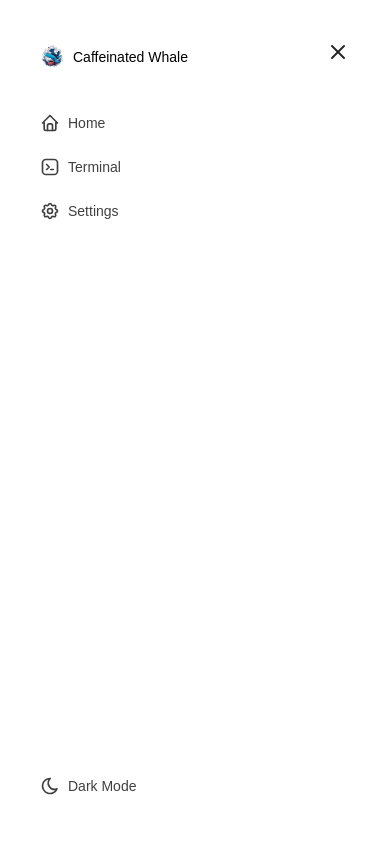
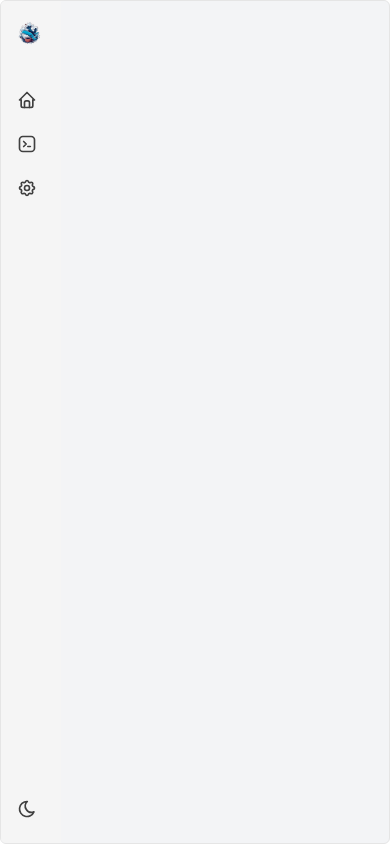
Before and after one commit to karotkriss/Caffeinated-Whale-Desktop, a Next.js app: page / in a window 390 px wide. Shown: the top 844 px of the page. Built offline with nearby package versions, Linux system fonts and the light colour scheme.

Commit message:
fix: theme toggle position in sidebar

```diff
--- a/src/app/layout.tsx
+++ b/src/app/layout.tsx
@@ -57,7 +57,7 @@ export default function RootLayout({
 }: Readonly<{
   children: React.ReactNode;
 }>) {
-  const [open, setOpen] = useState(true);
+  const [open, setOpen] = useState(false);
   console.log(metadata)
   return (
     <html lang="en" suppressHydrationWarning>
@@ -70,10 +70,10 @@ export default function RootLayout({
           enableSystem
           disableTransitionOnChange
         >
-          <div className="rounded-md flex flex-col md:flex-row bg-gray-100 dark:bg-neutral-800 w-full flex-1 max-w-100vh mx-auto border border-neutral-200 dark:border-neutral-700 overflow-hidden">
+          <div className="h-screen rounded-md flex flex-col md:flex-row bg-gray-100 dark:bg-neutral-800 w-full flex-1 max-w-100vh mx-auto border border-neutral-200 dark:border-neutral-700 overflow-hidden">
             <Sidebar open={open} setOpen={setOpen}>
-              <SidebarBody className="flex flex-col justify-between h-full">
-                <div className="flex flex-col flex-1 overflow-y-auto overflow-x-hidden">
+              <SidebarBody className="flex flex-col h-full">
+                <div className="flex-1 overflow-y-auto overflow-x-hidden">
                   <Logo />
                   <div className="mt-8 flex flex-col gap-2">
                     {links.map((link, idx) => (
```
